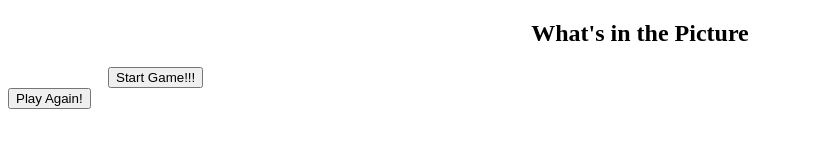
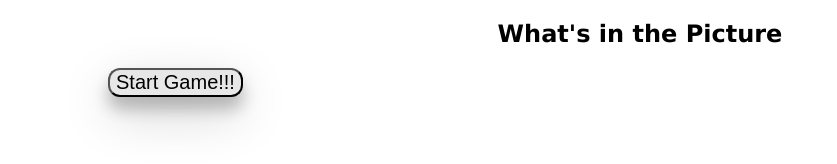
Before and after one commit to Rachelbaa/inPicture, a plain HTML site: page index.html in a window 1280 px wide. Shown: the whole page, without its empty margins (0-837 px from the left). Drawn offline with Linux system fonts and the light colour scheme; the site is published under a folder, as on GitHub Pages, so addresses that start at the root find nothing.

Commit message:
added ./ in html

```diff
--- a/index.html
+++ b/index.html
@@ -5,14 +5,14 @@
     <meta http-equiv="X-UA-Compatible" content="IE=edge">
     <meta name="viewport" content="width=, initial-scale=1.0">
     <title>in picture</title>
-    <link rel="stylesheet" href="/css/style.css">
+    <link rel="stylesheet" href="./css/style.css">
 </head>
 <body>
     <h2 style="text-align:center">What's in the Picture</h2>
     <button class="start" style="margin-left: 100px;"onclick="initGame()">Start Game!!!</button>
     <div class="board"></div>
     <button class="restart" onclick="initGame()">Play Again!</button>
-    <script src="/js/util.js"></script>
-    <script src="js/main.js"></script>
+    <script src="./js/util.js"></script>
+    <script src="./js/main.js"></script>
 </body>
 </html>
```
